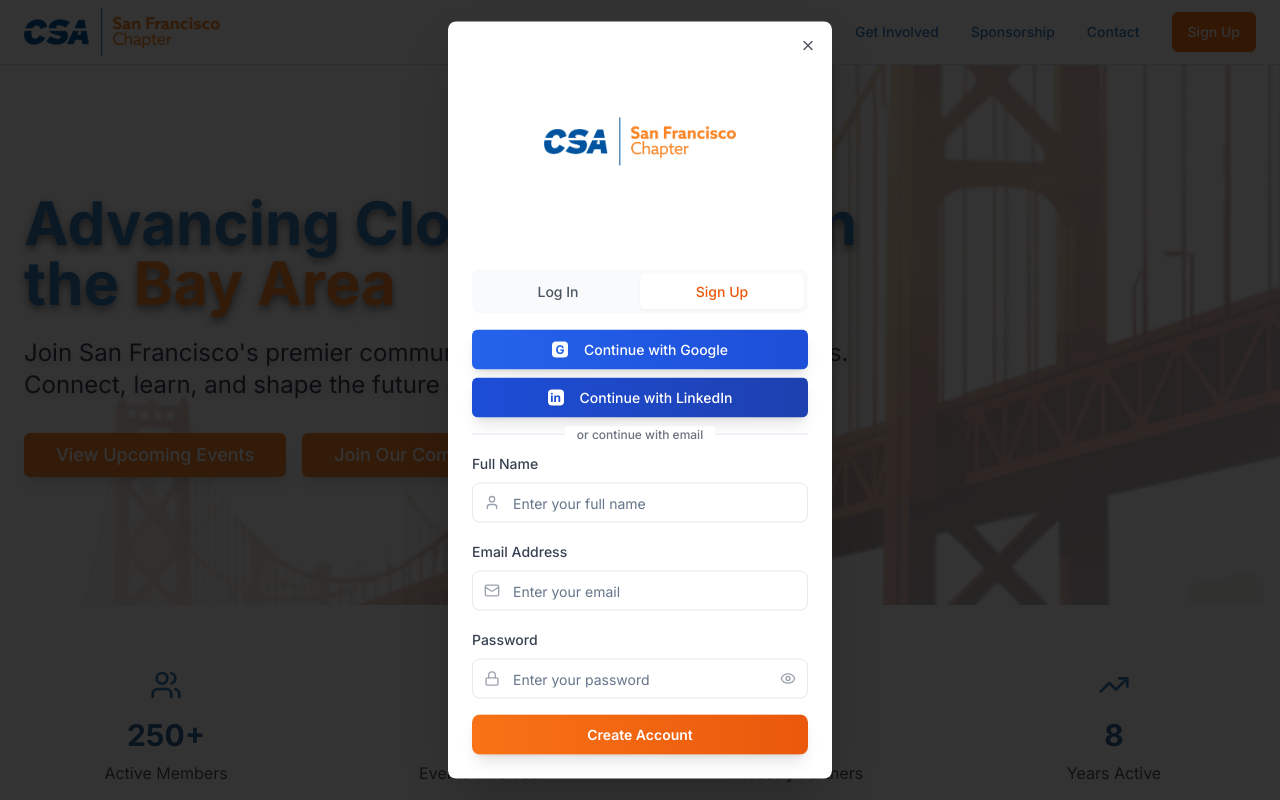
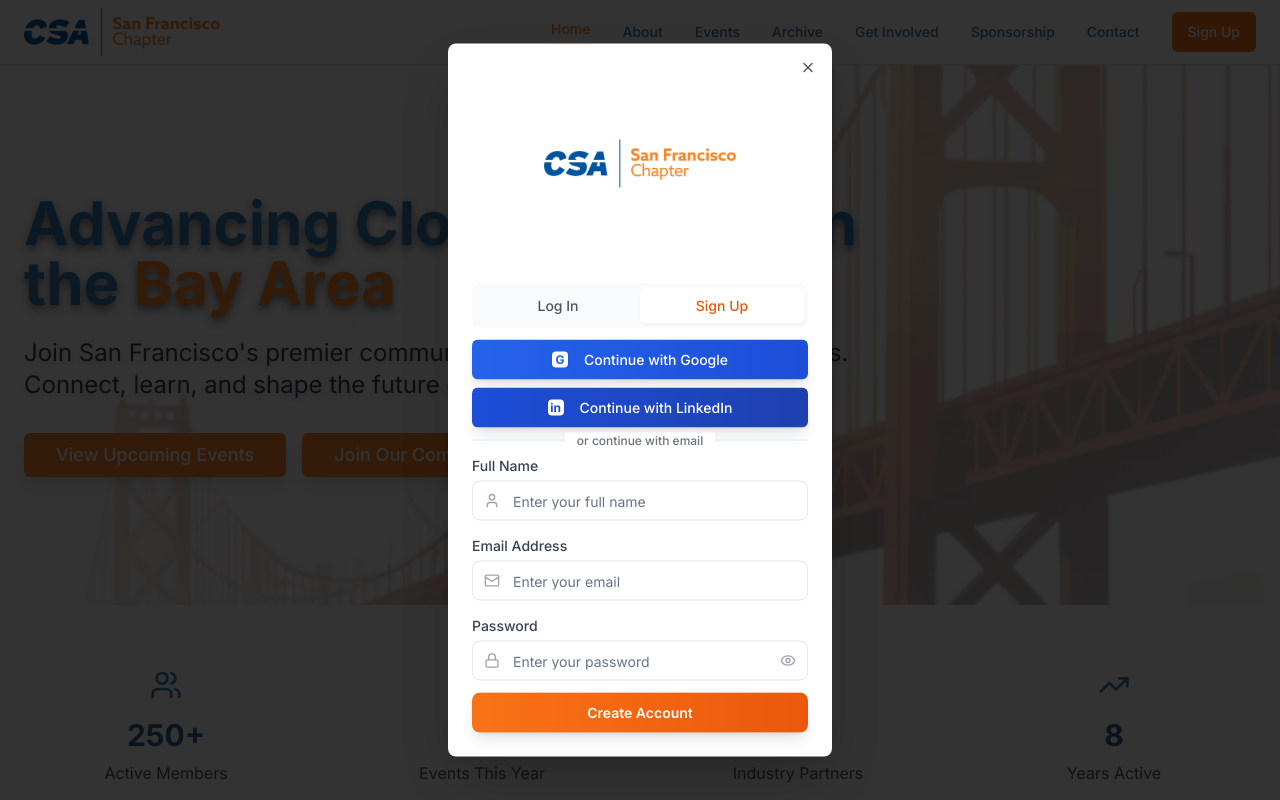
Before and after one commit to csa-sfo/csa-sf-website-frontend, a React (Vite) app: page / in a window 1280 px wide. Both pictures are taken after a click on the button "Sign Up". Shown: the top 800 px of the page. Built offline with nearby package versions, Linux system fonts and the light colour scheme.

Commit message:
Refactor: Reduce modal whitespace
The AI reduced the white spacing within the authentication modal by adjusting the padding and margins of various elements.
-edited src/components/auth/AuthModal.tsx

```diff
--- a/src/components/auth/AuthModal.tsx
+++ b/src/components/auth/AuthModal.tsx
@@ -29,7 +29,7 @@ export function AuthModal({ isOpen, onClose, mode, onModeChange }: AuthModalProp
   return (
     <Dialog open={isOpen} onOpenChange={onClose}>
       <DialogContent className="sm:max-w-sm bg-white border-0 shadow-2xl">
-        <DialogHeader className="text-center space-y-6 pb-4">
+        <DialogHeader className="text-center space-y-3 pb-2">
           <div className="flex justify-center">
             <img
               src="/lovable-uploads/f9f64043-c236-482e-acb2-d6a08e0612fc.png"
@@ -42,7 +42,7 @@ export function AuthModal({ isOpen, onClose, mode, onModeChange }: AuthModalProp
           </DialogTitle>
         </DialogHeader>
 
-        <div className="space-y-4">
+        <div className="space-y-3">
           {/* Tab Navigation */}
           <div className="flex bg-gray-50 rounded-lg p-1">
             <button
@@ -91,7 +91,7 @@ export function AuthModal({ isOpen, onClose, mode, onModeChange }: AuthModalProp
           </div>
 
           <div className="relative">
-            <Separator className="my-4" />
+            <Separator className="my-3" />
             <div className="absolute inset-0 flex items-center justify-center">
               <span className="bg-white px-3 text-xs text-gray-500 font-medium">
                 or continue with email
@@ -100,9 +100,9 @@ export function AuthModal({ isOpen, onClose, mode, onModeChange }: AuthModalProp
           </div>
 
           {/* Email/Password Form */}
-          <form onSubmit={handleSubmit} className="space-y-4">
+          <form onSubmit={handleSubmit} className="space-y-3">
             {mode === "signup" && (
-              <div className="space-y-2">
+              <div className="space-y-1">
                 <Label htmlFor="name" className="text-sm font-medium text-gray-700">
                   Full Name
                 </Label>
@@ -121,7 +121,7 @@ export function AuthModal({ isOpen, onClose, mode, onModeChange }: AuthModalProp
               </div>
             )}
 
-            <div className="space-y-2">
+            <div className="space-y-1">
               <Label htmlFor="email" className="text-sm font-medium text-gray-700">
                 Email Address
               </Label>
@@ -139,7 +139,7 @@ export function AuthModal({ isOpen, onClose, mode, onModeChange }: AuthModalProp
               </div>
             </div>
 
-            <div className="space-y-2">
+            <div className="space-y-1">
               <Label htmlFor="password" className="text-sm font-medium text-gray-700">
                 Password
               </Label>
```
